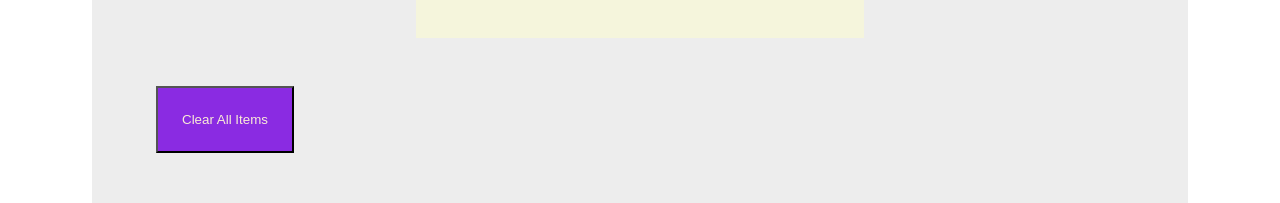
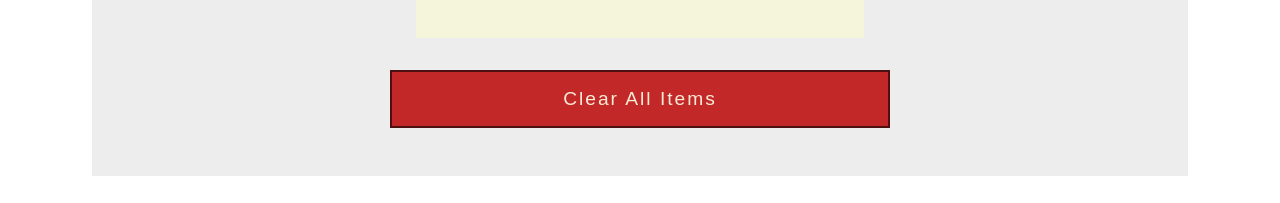
Before and after one commit to Joycey83/food-shopping-list, a React (Vite) app: page / in a window 1280 px wide. Shown: the part 3208-3411 px from the top of the page. Built offline with nearby package versions, Linux system fonts and the light colour scheme.

Commit message:
Added global css to the clear item button and also added additional css to the clear-btn class

```diff
--- a/src/index.css
+++ b/src/index.css
@@ -27,7 +27,16 @@ h1 {
   margin: 1rem;
   background-color: blueviolet;
   color: antiquewhite;
+  cursor: pointer;
 }
 
 .clear--btn {
+  display: block;
+  font-size: 1.2rem;
+  letter-spacing: 2px;
+  width: 50%;
+  margin: 0 auto;
+  padding: 1rem;
+  background-color: rgb(195, 40, 40);
+  border: 2px solid rgb(77, 15, 15);
 }
```
